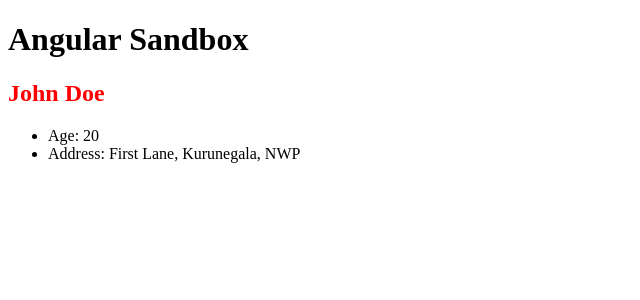
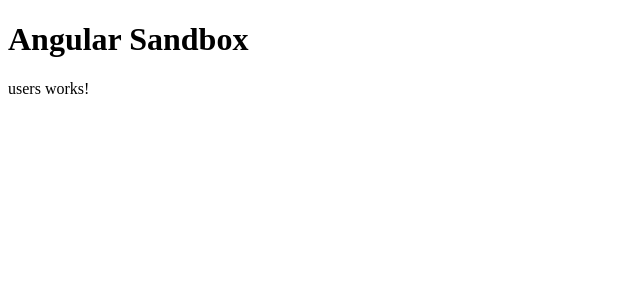
Before and after one commit to DevDHera/angular-sandbox, an Angular app: page / in a window 1280 px wide. Shown: the top 300 px of the page, without its empty margins (0-640 px from the left). Built offline with nearby package versions, Linux system fonts and the light colour scheme.

Commit message:
Added Users Component

```diff
--- a/src/app/app.component.html
+++ b/src/app/app.component.html
@@ -1,2 +1,2 @@
 <h1>Angular Sandbox</h1>
-<app-user></app-user>
+<app-users></app-users>
--- a/src/app/app.module.ts
+++ b/src/app/app.module.ts
@@ -3,9 +3,10 @@
 
 import { AppComponent } from './app.component';
 import { UserComponent } from './components/user/user.component';
+import { UsersComponent } from './components/users/users.component';
 
 @NgModule({
-  declarations: [AppComponent, UserComponent],
+  declarations: [AppComponent, UserComponent, UsersComponent],
   imports: [BrowserModule],
   providers: [],
   bootstrap: [AppComponent]
--- a/src/app/components/user/user.component.ts
+++ b/src/app/components/user/user.component.ts
@@ -1,4 +1,4 @@
-import { Component } from '@angular/core';
+import { Component, OnInit } from '@angular/core';
 
 import { User } from '../../models/User';
 
@@ -15,12 +15,14 @@
   //     `
   //   ]
 })
-export class UserComponent {
+export class UserComponent implements OnInit {
   // Properties
   user: User;
 
   // Methods
-  constructor() {
+  constructor() {}
+
+  ngOnInit() {
     this.user = {
       firstName: 'John',
       lastName: 'Doe',
--- /dev/null
+++ b/src/app/components/users/users.component.html
@@ -0,0 +1,3 @@
+<p>
+  users works!
+</p>
--- /dev/null
+++ b/src/app/components/users/users.component.ts
@@ -0,0 +1,14 @@
+import { Component, OnInit } from '@angular/core';
+
+@Component({
+  selector: 'app-users',
+  templateUrl: './users.component.html',
+  styleUrls: ['./users.component.css']
+})
+export class UsersComponent implements OnInit {
+  constructor() {}
+
+  ngOnInit() {
+    console.log('init...');
+  }
+}
```
Also changed, not shown: src/app/components/users/users.component.css (added).
